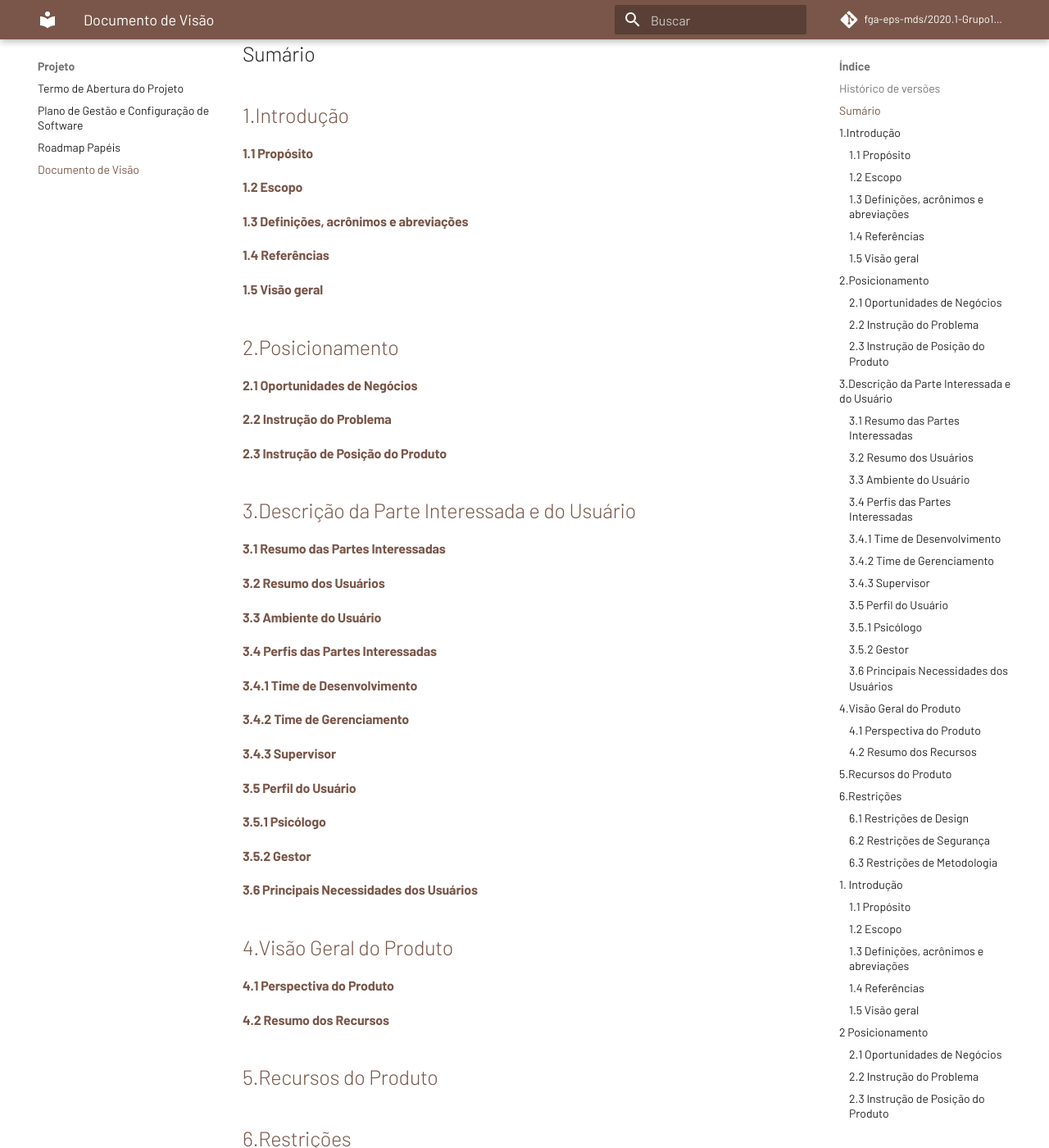
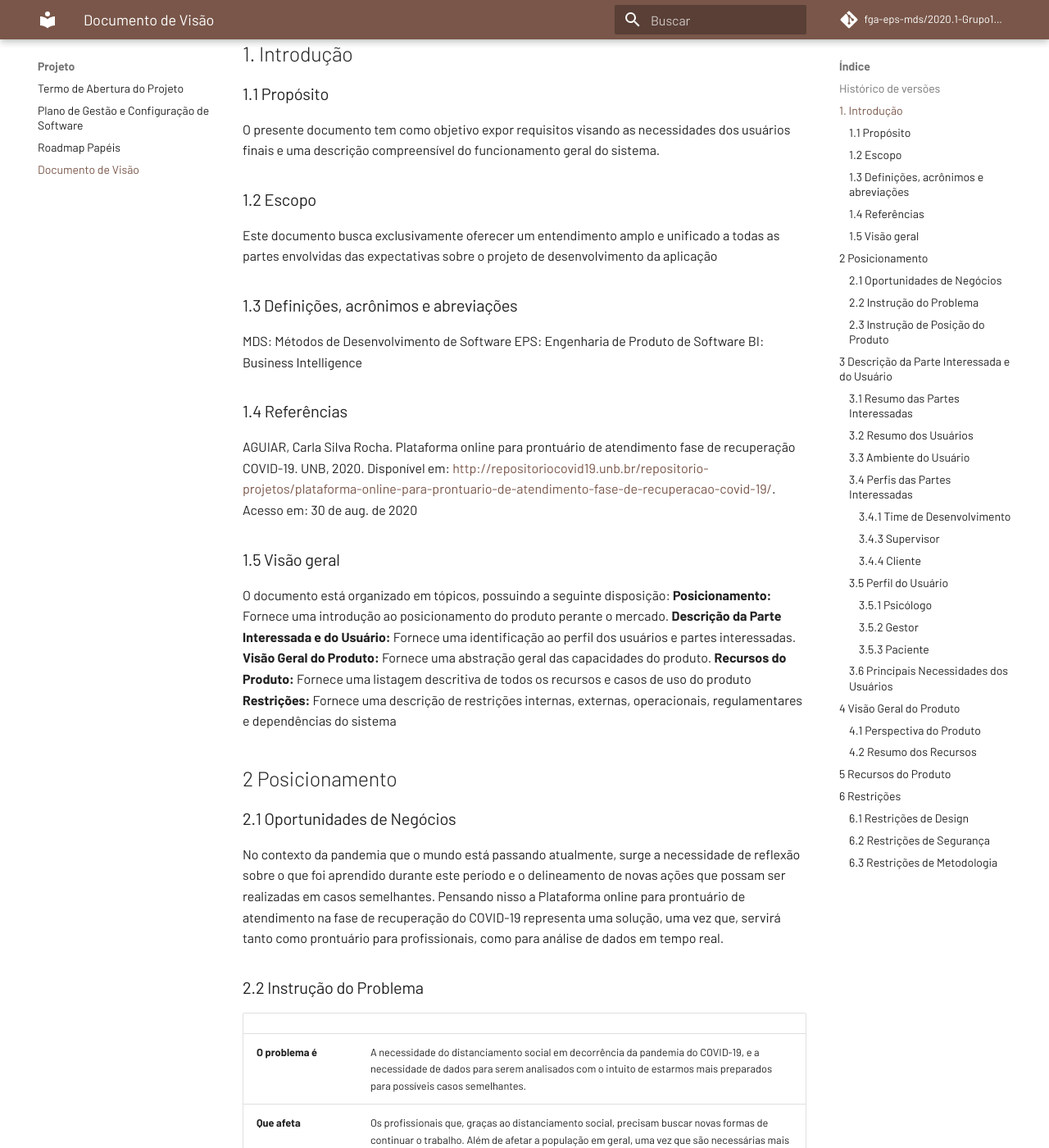
Before and after one commit to fga-eps-mds/2020.1-eSaudeUnB-Wiki, an MkDocs documentation site: the page built from docs/DocumentoDeVisao.md, in a window 1280 px wide and 1400 px high, scrolled down 930 px. Shown: the whole window at 82% size. Built offline with MkDocs 1.6.1 and Material for MkDocs 9.7.7, drawn with Linux system fonts in a browser that asks for light colours; comment, search, counter and statistics services are not loaded; some of the changed text lies outside the part shown.

Commit message:
docs: update topics #5

```diff
--- a/docs/DocumentoDeVisao.md
+++ b/docs/DocumentoDeVisao.md
@@ -12,39 +12,6 @@
 | 31/08/2020| 0.8 |Inclusão da Visão Geral do Produto| Abner Filipe |
 | 01/09/2020 | 0.9 | Correção de Erros no Sumário | Abner Filipe / Rafael Leão |
 | 01/09/2020 | 0.10 | Adição da Parte Interessada Cliente e do Usuário Paciente| Vinicius Ferreira |
-
-## Sumário
-## [1.Introdução](#1-introducao)
-#### [1.1 Propósito](#11-proposito1)
-#### [1.2 Escopo](#12-escopo1)
-#### [1.3 Definições, acrônimos e abreviações](#13-definicoes-acronimos-e-abreviacoes1)
-#### [1.4 Referências](#14-referencias1)
-#### [1.5 Visão geral](#15-visao-geral)
-## [2.Posicionamento](#2-posicionamento)
-#### [2.1 Oportunidades de Negócios](#21-oportunidades-de-negocios1)
-#### [2.2 Instrução do Problema](#22-instrucao-do-problema1)
-#### [2.3 Instrução de Posição do Produto](#23-instrucao-de-posicao-do-produto1)
-## [3.Descrição da Parte Interessada e do Usuário](#3-descricao-da-parte-interessada-e-do-usuario)
-#### [3.1 Resumo das Partes Interessadas](#31-resumo-das-partes-interessadas1)
-#### [3.2 Resumo dos Usuários](#32-resumo-dos-usuarios1)
-#### [3.3 Ambiente do Usuário](#33-ambiente-do-usuario1)
-#### [3.4 Perfis das Partes Interessadas](#34-perfis-das-partes-interessadas1)
-#### [3.4.1 Time de Desenvolvimento](#341-time-de-desenvolvimento1)
-#### [3.4.2 Time de Gerenciamento](#342-time-de-gerenciamento1)
-#### [3.4.3 Supervisor](#343-supervisor1)
-#### [3.5 Perfil do Usuário](#35-perfil-do-usuario1)
-#### [3.5.1 Psicólogo](#351-psicologo1)
-#### [3.5.2 Gestor](#352-gestor1)
-#### [3.6 Principais Necessidades dos Usuários](#36-principais-necessidades-dos-usuarios1)
-## [4.Visão Geral do Produto](#4-visao-geral-do-produto)
-#### [4.1 Perspectiva do Produto](#41-perspectiva-do-produto1)
-#### [4.2 Resumo dos Recursos](#42-resumo-dos-recursos1)
-## [5.Recursos do Produto](#5-recursos-do-produto)
-## [6.Restrições](#6-restricoes)
-#### [6.1 Restrições de Design](#62-restricoes-de-design1)
-#### [6.2 Restrições de Segurança](#63-restricoes-de-seguranca1)
-#### [6.3 Restrições de Metodologia](#65-restricoes-de-metodologia1)
-
 
 ## 1. Introdução
 ### 1.1 Propósito
```
